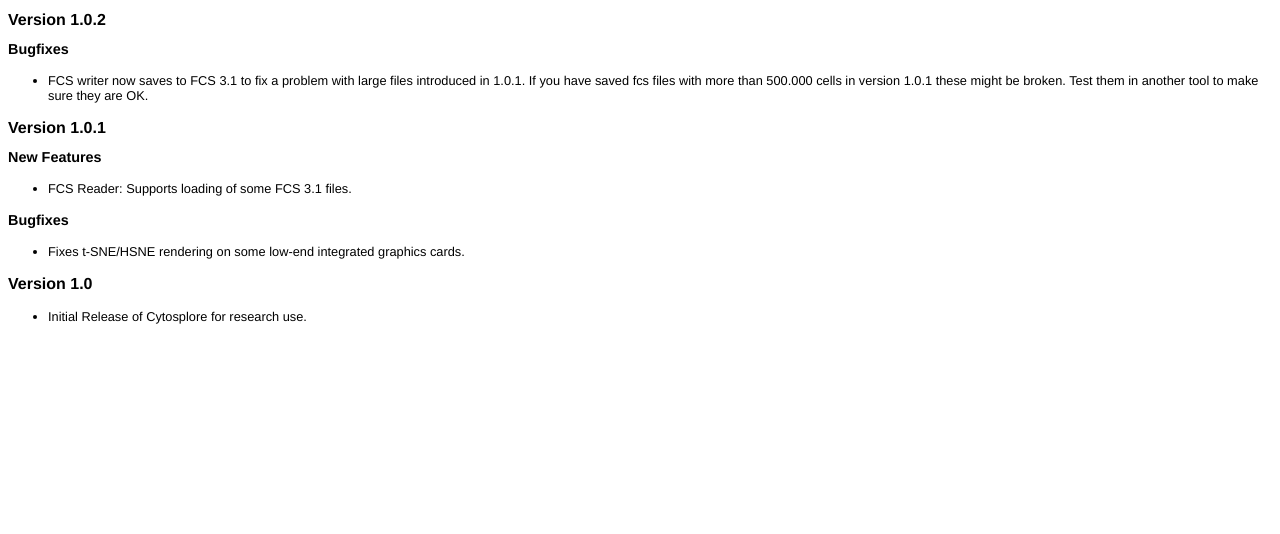
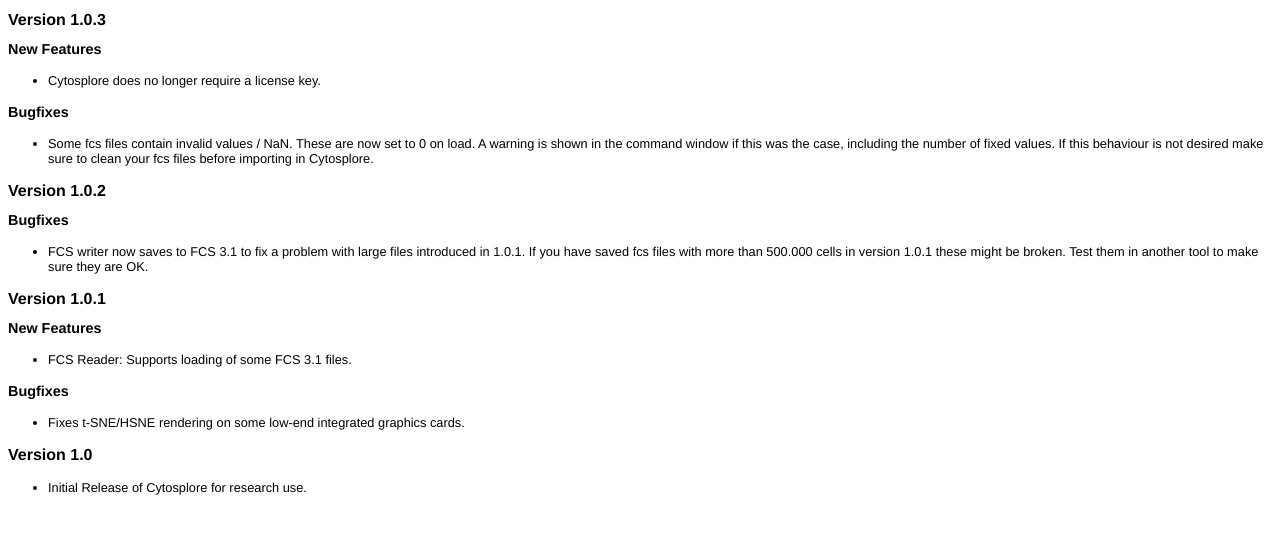
Before and after one commit to Cytosplore/cytosplore.github.io, a Jekyll site: the page appcast/release_notes.html, which Jekyll copies as it is, in a window 1280 px wide. Shown: the top 534 px of the page. Built offline with Jekyll 4.4.1, drawn with Linux system fonts in a browser that asks for light colours.

```diff
--- a/appcast/release_notes.html
+++ b/appcast/release_notes.html
@@ -14,6 +14,24 @@
 </head>
 
 <body>
+    <!------------------------------------------------------------------------------------->
+
+    <h1>Version 1.0.3</h1>
+
+    <h2>New Features</h2>
+    <ul>
+        <li>Cytosplore does no longer require a license key.</li>
+    </ul>
+
+    <h2>Bugfixes</h2>
+    <ul>
+        <li>
+            Some fcs files contain invalid values / NaN. These are now set to 0 on load.
+            A warning is shown in the command window if this was the case, including the number of fixed values.
+            If this behaviour is not desired make sure to clean your fcs files before importing in Cytosplore.
+        </li>
+    </ul>
+
     <!------------------------------------------------------------------------------------->
 
     <h1>Version 1.0.2</h1>
```
Also changed, not shown: appcast/appcast.xml (+13 -0 lines), 1 other file.
